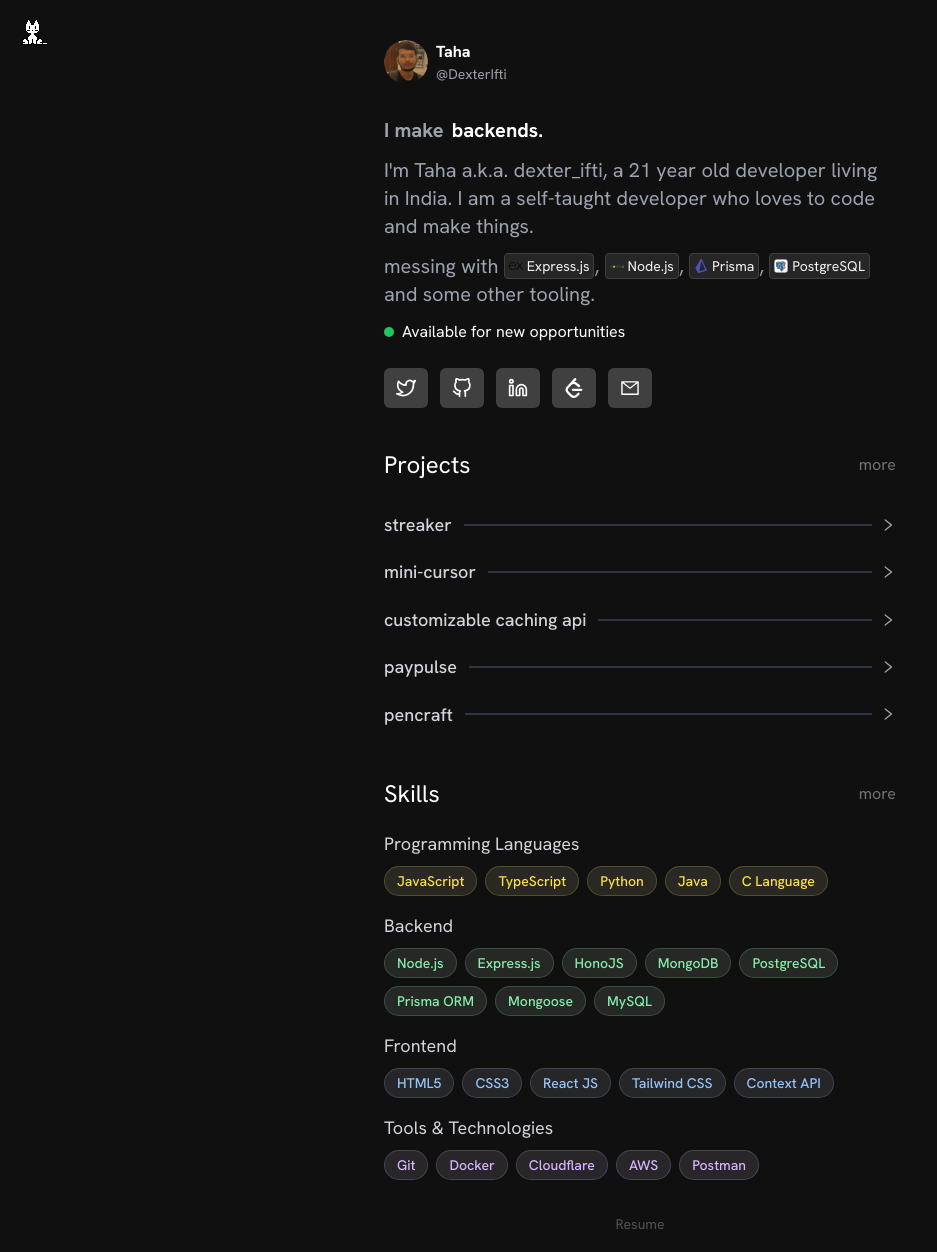
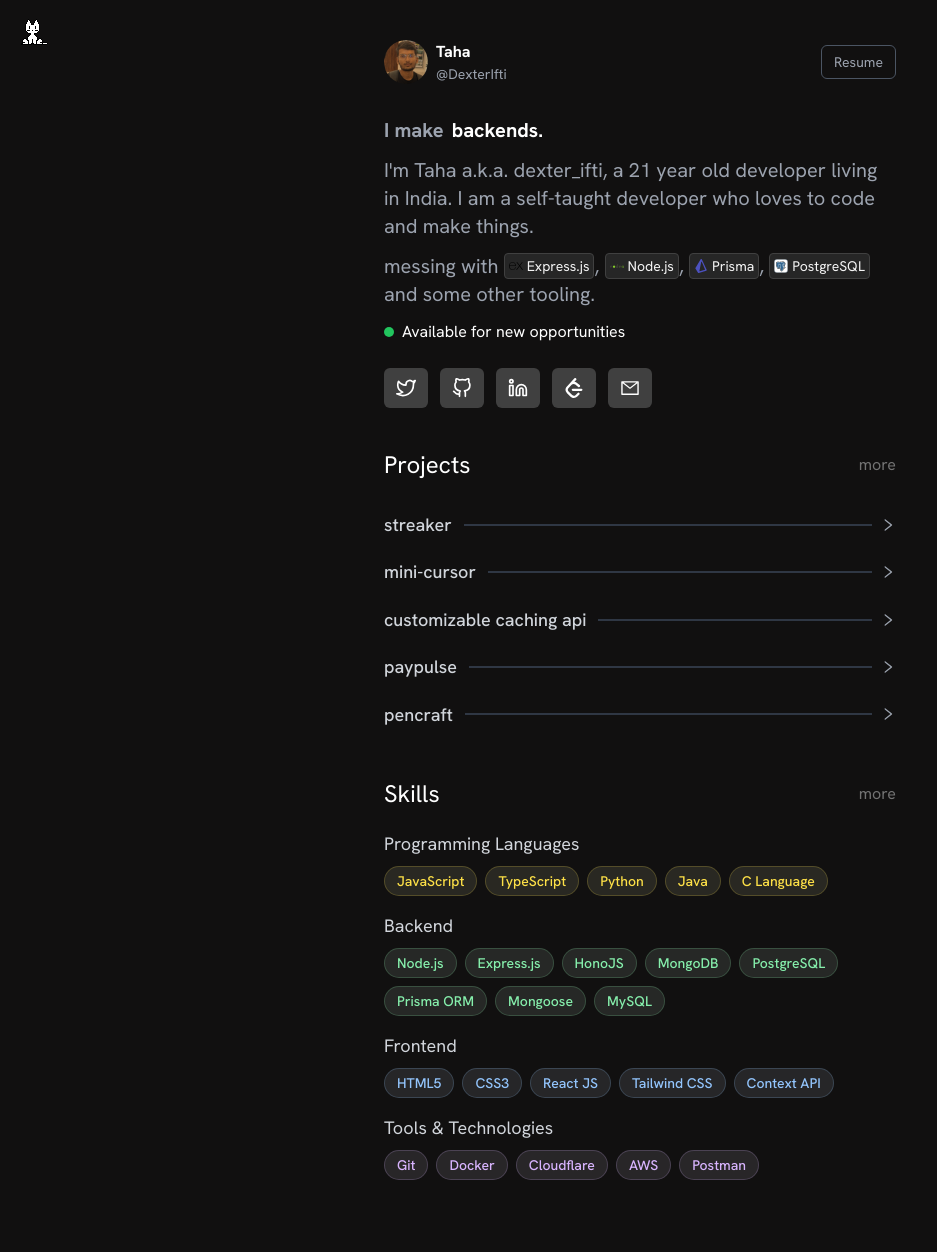
Before and after one commit to dexter-ifti/Portfolio, a Next.js app: page / in a window 1280 px wide. Shown: the whole page, without its empty margins (0-937 px from the left). After the commit the page ends 1196 px from the top, so only its background shows below. Built offline with nearby package versions, Linux system fonts and the light colour scheme.

Commit message:
Refactor header layout and improve resume link placement

```diff
--- a/app/page.tsx
+++ b/app/page.tsx
@@ -22,7 +22,8 @@
   return (
     <main className="min-h-screen pt-10 container items-center justify-center flex-col">
       <div className="content-center items-center flex flex-none flex-col flex-nowrap gap-2.5 h-min justify-center overflow-visible relative w-full px-4 py-0">
-        <div className="container max-w-[512px] flex flex-row">
+        <div className="container max-w-[512px] flex flex-row items-center justify-between">
+          <div className="flex flex-row items-center">
             <Image
               src="/pfp.png"
               alt="Taha"
@@ -34,6 +35,15 @@
               <h1 className="text-base font-bold text-white">Taha </h1>
               <span className="text-sm text-gray-400">@DexterIfti</span>
             </div>
+          </div>
+
+          {/* Resume Button */}
+          <Link
+            href="/resume"
+            className="text-sm text-gray-400 hover:text-white transition-colors duration-200 border border-gray-600 hover:border-gray-400 rounded-md px-3 py-1.5"
+          >
+            Resume
+          </Link>
         </div>
       </div>
       <div className="flex mt-8 flex-col max-w-[512px] mx-auto p-5 lg:p-0">
@@ -286,15 +296,6 @@
             </div>
           </div>
         </div>
-
-        <div className="text-center py-4">
-          <Link
-            href={"/resume"}
-            className="text-neutral-600 text-sm hover:underline"
-          >
-            Resume
-          </Link>
-        </div>
       </div>
     </main>
   );
```
Lines whose indentation alone changed are shown as unchanged.
